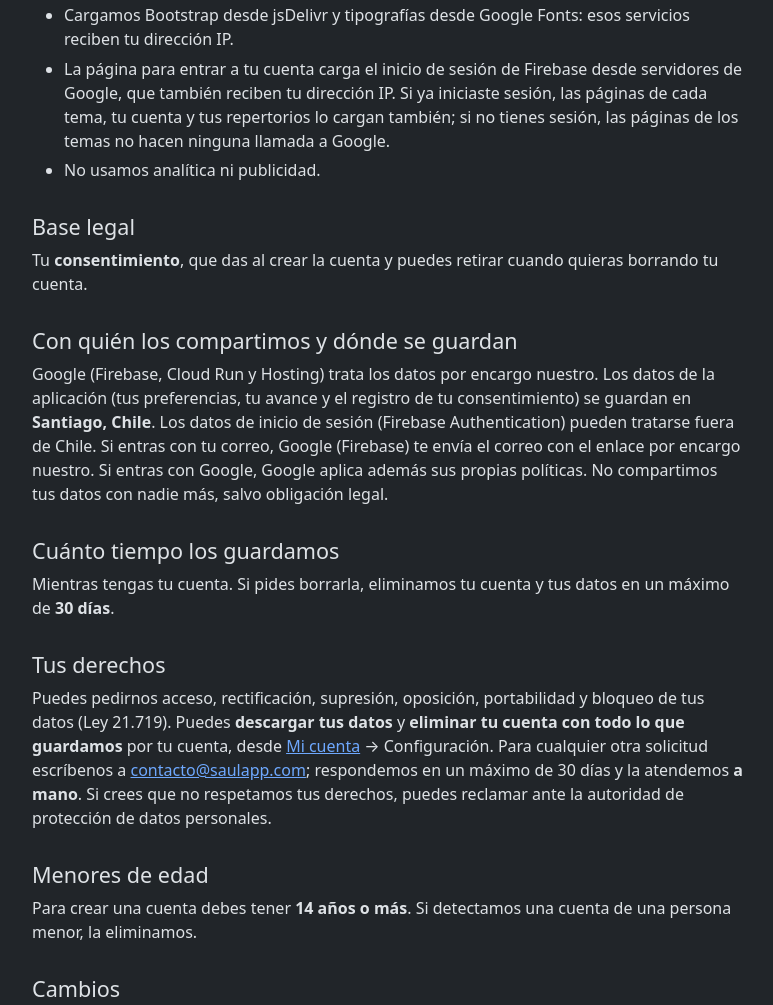
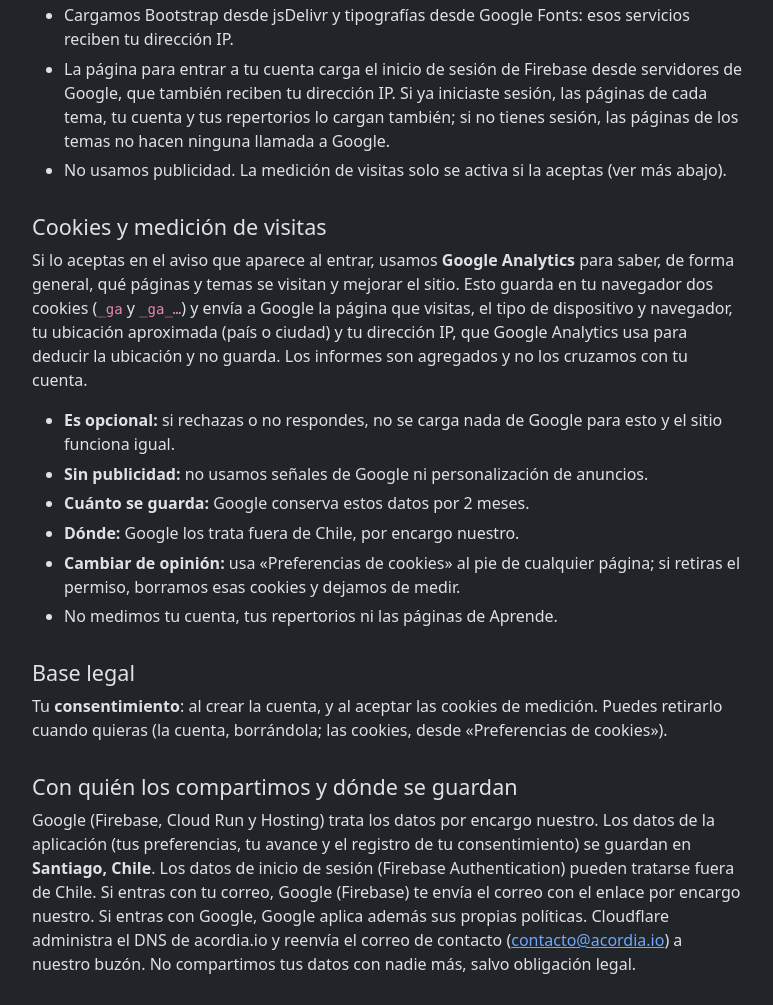
Before and after one commit to saul-music/saul-music-site, a plain HTML site: page src/musicsite/web/privacidad.html in a window 1280 px wide. Shown: the part 1221-2226 px from the top of the page, without its empty margins (252-1025 px from the left). Drawn offline with nearby package versions, Linux system fonts and the light colour scheme.

Commit message:
feat: aviso de privacidad con cookies y medir acordia.io (S116) (#148)
* feat: aviso de privacidad con la seccion de cookies y medir acordia.io (S116)

Co-Authored-By: Claude Sonnet 5.5 <noreply@anthropic.com>

* feat: la tarjeta de login queda solo con el acceso; confianza y aviso pasan al arco

Co-Authored-By: Claude Sonnet 5.5 <noreply@anthropic.com>

---------

Co-authored-by: Claude Sonnet 5.5 <noreply@anthropic.com>

```diff
--- a/src/musicsite/web/privacidad.html
+++ b/src/musicsite/web/privacidad.html
@@ -94,14 +94,25 @@
           <li>Google Cloud registra durante <strong>30 días</strong> datos técnicos de cada visita (dirección IP, fecha, página y navegador) con fines de seguridad.</li>
           <li>Cargamos Bootstrap desde jsDelivr y tipografías desde Google Fonts: esos servicios reciben tu dirección IP.</li>
           <li>La página para entrar a tu cuenta carga el inicio de sesión de Firebase desde servidores de Google, que también reciben tu dirección IP. Si ya iniciaste sesión, las páginas de cada tema, tu cuenta y tus repertorios lo cargan también; si no tienes sesión, las páginas de los temas no hacen ninguna llamada a Google.</li>
-          <li>No usamos analítica ni publicidad.</li>
+          <li>No usamos publicidad. La medición de visitas solo se activa si la aceptas (ver más abajo).</li>
+        </ul>
+
+        <h2 id="analitica">Cookies y medición de visitas</h2>
+        <p>Si lo aceptas en el aviso que aparece al entrar, usamos <strong>Google Analytics</strong> para saber, de forma general, qué páginas y temas se visitan y mejorar el sitio. Esto guarda en tu navegador dos cookies (<code>_ga</code> y <code>_ga_…</code>) y envía a Google la página que visitas, el tipo de dispositivo y navegador, tu ubicación aproximada (país o ciudad) y tu dirección IP, que Google Analytics usa para deducir la ubicación y no guarda. Los informes son agregados y no los cruzamos con tu cuenta.</p>
+        <ul>
+          <li><strong>Es opcional:</strong> si rechazas o no respondes, no se carga nada de Google para esto y el sitio funciona igual.</li>
+          <li><strong>Sin publicidad:</strong> no usamos señales de Google ni personalización de anuncios.</li>
+          <li><strong>Cuánto se guarda:</strong> Google conserva estos datos por 2 meses.</li>
+          <li><strong>Dónde:</strong> Google los trata fuera de Chile, por encargo nuestro.</li>
+          <li><strong>Cambiar de opinión:</strong> usa «Preferencias de cookies» al pie de cualquier página; si retiras el permiso, borramos esas cookies y dejamos de medir.</li>
+          <li>No medimos tu cuenta, tus repertorios ni las páginas de Aprende.</li>
         </ul>
 
         <h2>Base legal</h2>
-        <p>Tu <strong>consentimiento</strong>, que das al crear la cuenta y puedes retirar cuando quieras borrando tu cuenta.</p>
+        <p>Tu <strong>consentimiento</strong>: al crear la cuenta, y al aceptar las cookies de medición. Puedes retirarlo cuando quieras (la cuenta, borrándola; las cookies, desde «Preferencias de cookies»).</p>
 
         <h2>Con quién los compartimos y dónde se guardan</h2>
-        <p>Google (Firebase, Cloud Run y Hosting) trata los datos por encargo nuestro. Los datos de la aplicación (tus preferencias, tu avance y el registro de tu consentimiento) se guardan en <strong>Santiago, Chile</strong>. Los datos de inicio de sesión (Firebase Authentication) pueden tratarse fuera de Chile. Si entras con tu correo, Google (Firebase) te envía el correo con el enlace por encargo nuestro. Si entras con Google, Google aplica además sus propias políticas. No compartimos tus datos con nadie más, salvo obligación legal.</p>
+        <p>Google (Firebase, Cloud Run y Hosting) trata los datos por encargo nuestro. Los datos de la aplicación (tus preferencias, tu avance y el registro de tu consentimiento) se guardan en <strong>Santiago, Chile</strong>. Los datos de inicio de sesión (Firebase Authentication) pueden tratarse fuera de Chile. Si entras con tu correo, Google (Firebase) te envía el correo con el enlace por encargo nuestro. Si entras con Google, Google aplica además sus propias políticas. Cloudflare administra el DNS de acordia.io y reenvía el correo de contacto (<a href="mailto:contacto@acordia.io">contacto@acordia.io</a>) a nuestro buzón. No compartimos tus datos con nadie más, salvo obligación legal.</p>
 
         <h2>Cuánto tiempo los guardamos</h2>
         <p>Mientras tengas tu cuenta. Si pides borrarla, eliminamos tu cuenta y tus datos en un máximo de <strong>30 días</strong>.</p>
```
Also changed, not shown: src/musicsite/web/entrar.html (+12 -11 lines), 4 other files.
